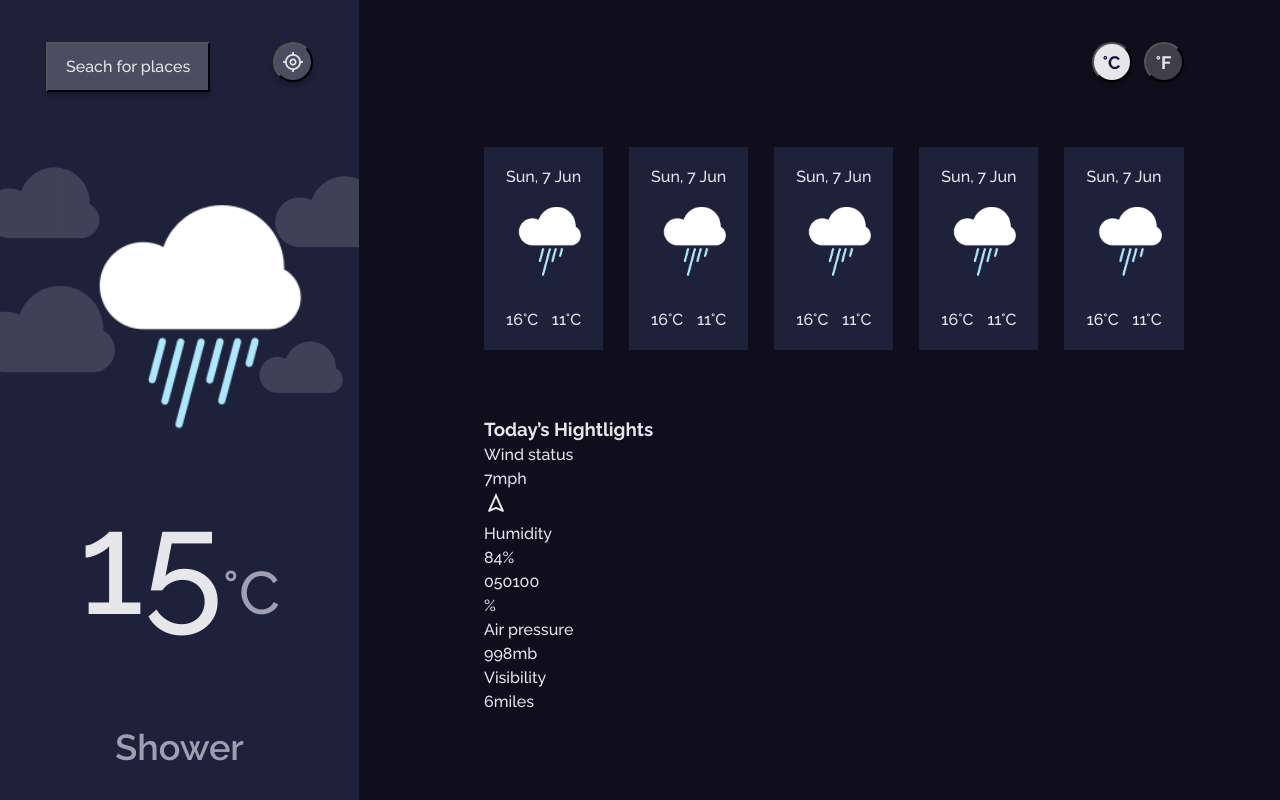
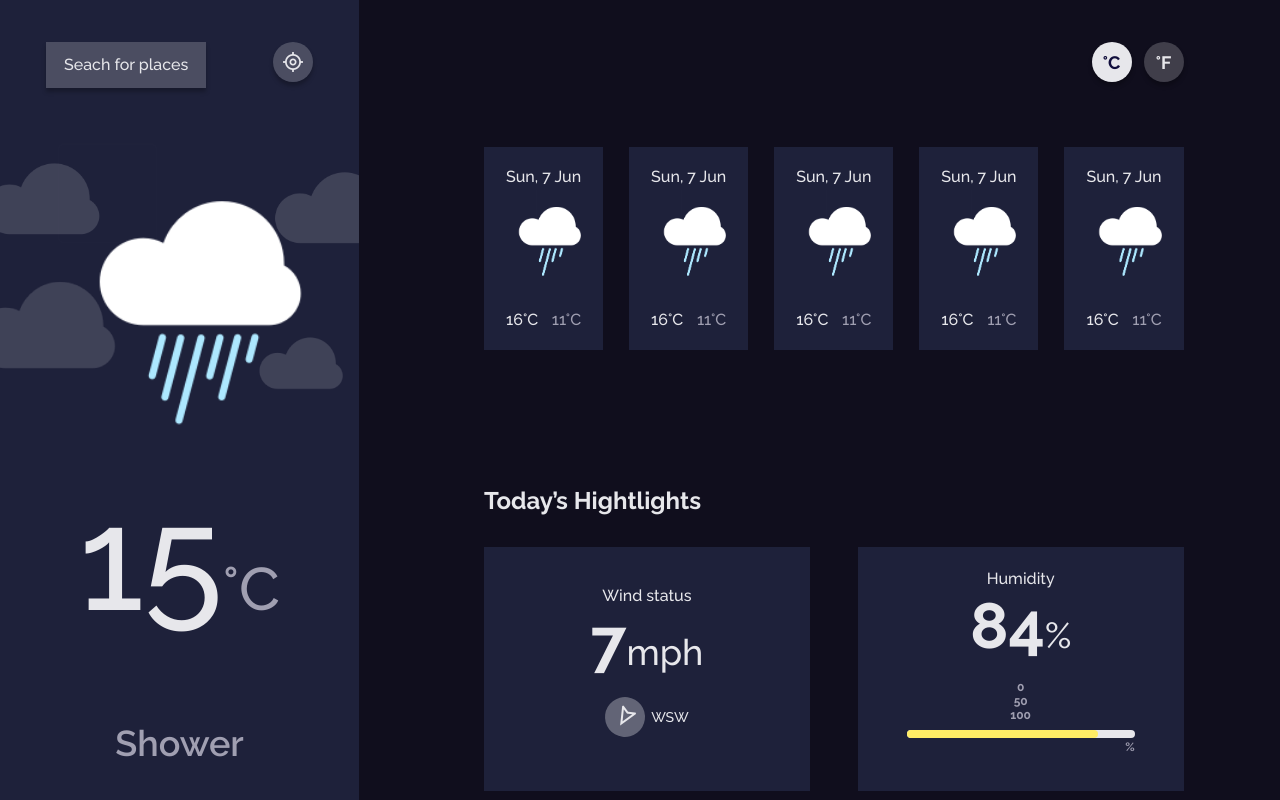
Before and after one commit to troitsky/Weather-App, a React (Vite) app in the folder Weather App/: page / in a window 1280 px wide. Shown: the top 800 px of the page. Built offline with nearby package versions, Linux system fonts and the light colour scheme.

Commit message:
finished desktop css

```diff
--- a/Weather App/src/App.css
+++ b/Weather App/src/App.css
@@ -19,6 +19,7 @@ body {
 
 .side_panel {
     flex: 0 1 32%;
+    display: flex;
     min-width: 359px;
     padding: 42px 46px;
     position: relative;
@@ -31,11 +32,13 @@ body {
     display: flex;
     justify-content: space-between;
     text-align: center;
+    position: relative;
 
 }
 
 button {
     color: inherit;
+    border-style: none;
 }
 
 .btn_search_location {
@@ -174,20 +177,166 @@ button {
 .forecast_minmax {
     display: flex;
     justify-content: space-between;
+    color: #E7E7EB;
  }
-.forecast_max_temp { }
-.forecast_min_temp { }
-.weather_highlights_title { }
-.weather_highlights_part { }
-.highligt_card { }
-.highlight_title { }
-.highlight_figure { }
-.highlight_unit { }
-.wind_direction_part { }
-.wind_direction_bg { }
-.wind_direction_text { }
-.humidity_meter_part { }
-.humidity_value_marker { }
-.humidity_meter_bar { }
-.humidity_meter_bg { }
-.humidity_value_unit { }
+
+.forecast_min_temp {
+    color:#A09FB1
+}
+.weather_highlights_title {
+    font-weight: 700;
+    font-size: 24px;
+    line-height: 28px;
+    margin-top: 72px;
+    margin-bottom: 32px;
+}
+.weather_highlights_part {
+    display: flex;
+    flex-wrap: wrap;
+    gap: 48px;
+    justify-content: space-between;
+ }
+.highligt_card {
+    flex: 1 1 calc(50% - 48px);
+    padding-top: 22px;
+    padding-bottom: 37px;
+    display: flex;
+    flex-direction: column;
+    justify-content: center;
+    align-items: center;
+    text-align: center;
+    background: #1E213A;
+
+}
+.highlight_title {
+    font-size: 16px;
+    line-height: 19px;
+    color: #E7E7EB;
+}
+.highlight_figure {
+    font-weight: 700;
+    font-size: 64px;
+    line-height: 75px;
+    color: #E7E7EB;
+    padding-bottom: 17px;
+ }
+.highlight_unit {
+    font-weight: 500;
+    font-size: 36px;
+    line-height: 42px;
+}
+.wind_direction_part {
+    display: flex;
+    align-items: center;
+    gap: 6px;
+}
+.wind_direction_bg {
+    width: 40px;
+    height: 40px;
+    border-radius: 50%;
+    background: rgba(255, 255, 255, 0.3);
+    transform: rotate(-150deg);
+    display: flex;
+    justify-content: center;
+    align-items: center;
+}
+.wind_direction_text {
+    font-size: 14px;
+    line-height: 16px;
+}
+.humidity_meter_part {
+    width: 100%;
+    padding: 0 49px;
+    position: relative;
+ }
+.markers_row {
+    display: flex;
+    justify-content: space-between;
+
+}
+.humidity_value_marker, .humidity_value_unit {
+    font-weight: 700;
+    font-size: 12px;
+    line-height: 14px;
+    color: #A09FB1;
+}
+.humidity_meter_bar {
+    width: 84%;
+    background: #FFEC65;
+    border-radius: 80px;
+    height: 8px;
+    top: 8px;
+    position: relative;
+ }
+.humidity_meter_bg {
+    width: 100%;
+    background: #E7E7EB;
+    border-radius: 80px;
+    height: 8px;
+}
+.humidity_value_unit {
+    margin-top: 2px;
+    float: right;
+}
+
+/* sidemenu search variant */
+
+.side_top_search_section {
+    display: flex;
+    gap: 12px;
+    position: relative;
+    flex-wrap: wrap;
+}
+
+.side_close_icon {
+    align-self: flex-end;
+    top: -20px;
+    position: relative;
+    cursor: pointer;
+}
+
+.search_icon {
+    position: absolute;
+    color: #616475;
+    top: 15px;
+    left: 15px;
+}
+.location_input {
+    background-color: #1E213A;
+    border: 1px solid #E7E7EB;
+    padding: 14px 0;
+    padding-left: 50px;
+    font-size: 16px;
+    line-height: 19px;
+    color: #616475;
+}
+.location_input:focus {
+    color: #E7E7EB;
+}
+.btn_search {
+    background: #3C47E9;
+    padding: 14px 19px;
+    border-style: none;
+ }
+.search_results {
+    list-style: none;
+    margin-left: 0;
+    margin:0;
+    padding: 0;
+    text-indent: 0;
+    list-style-type: 0;
+    text-align: left;
+    margin-top: 58px;
+ }
+.search_result {
+    display: flex;
+    align-items: center;
+    padding: 23px 12px;
+    justify-content: space-between;
+    border: 1px solid transparent;
+    cursor: pointer;
+}
+
+.search_result:hover {
+  border: 1px solid #616475;
+}
--- a/Weather App/src/App.jsx
+++ b/Weather App/src/App.jsx
@@ -5,108 +5,129 @@ function App() {
   const [count, setCount] = useState(0)
 
   return (
-    <div class="App">
-      <div class="side_panel">
-        <div class='side_top_section'>
-          <button class="btn_search_location">Seach for places</button>
-          <button class="btn_circle get_user_location"><span class="material-symbols-outlined">my_location</span></button>
+    <div className="App">
+      <div className="side_panel">
+
+        {/* side panel info mode (deafult) */}
+        <div className='side_top_section'>
+          <button className="btn_search_location">Seach for places</button>
+          <button className="btn_circle get_user_location"><span className="material-symbols-outlined">my_location</span></button>
         </div>
-        <div class='weather_illustration_part'>
-          <img src="Cloud-background.png" class="weather_illustration_bg" alt="" />
-          <img src="/HeavyRain.png" alt="" class="weather_illustration_img" />
+        <div className='weather_illustration_part'>
+          <img src="Cloud-background.png" className="weather_illustration_bg" alt="" />
+          <img src="/HeavyRain.png" alt="" className="weather_illustration_img" />
         </div>
-        <p class="temprature_figure">15<span class='temp_unit'>°C</span></p>
-        <p class="weather_description">Shower</p>
-        <div class="side_lower_date">
-          <p class='displayed_weather_day'>Today</p>
-          <span className='date_divider'>•</span>
-          <p class='displayed_weather_date'>Fri, 5 Jun</p>
+        <p className="temprature_figure">15<span className='temp_unit'>°C</span></p>
+        <p className="weather_description">Shower</p>
+        <div className="side_lower_date">
+          <p className='displayed_weather_day'>Today</p>
+          <span classNameName='date_divider'>•</span>
+          <p className='displayed_weather_date'>Fri, 5 Jun</p>
         </div>
-        <p class="displayed_weather_location"><span class="material-symbols-outlined">location_on</span>Helsinki</p>
+        <p className="displayed_weather_location"><span className="material-symbols-outlined">location_on</span>Helsinki</p>
+
+      {/* side panel info mode (search mode) */}
+      {/* <span class="side_close_icon material-symbols-outlined">close</span>
+      <div className='side_top_search_section'>
+          <span class="search_icon material-symbols-outlined">search</span>
+          <input type="text" className='location_input' placeholder='search for places' />
+          <button className="btn_search">Search</button>
       </div>
-      <main class="weather_details">
-        <div class="main_container">
-          <div class="unit_selection_btns">
-            <button class='btn_circle btn_unit_selection'>°C</button>
-            <button class='btn_circle btn_unit_selection'>°F</button>
+      <ul className="search_results">
+        <li className="search_result">london<span class="material-symbols-outlined">navigate_next</span></li>
+        <li className="search_result">london<span class="material-symbols-outlined">navigate_next</span></li>
+        <li className="search_result">london<span class="material-symbols-outlined">navigate_next</span></li>
+      </ul> */}
+
+      </div>
+
+
+
+      <main className="weather_details">
+        <div className="main_container">
+          <div className="unit_selection_btns">
+            <button className='btn_circle btn_unit_selection'>°C</button>
+            <button className='btn_circle btn_unit_selection'>°F</button>
           </div>
-          <div class="five_days_forecast_part">
-            <div class="weather_sm_card">
-              <p class="forecast_day">Sun, 7 Jun</p>
-              <img src="/LightRain.png" alt="" class='forecast_sm_img'/>
-              <div class="forecast_minmax">
-                <p class="forecast_max_temp">16°C</p>
-                <p class="forecast_min_temp">11°C</p>
+          <div className="five_days_forecast_part">
+            <div className="weather_sm_card">
+              <p className="forecast_day">Sun, 7 Jun</p>
+              <img src="/LightRain.png" alt="" className='forecast_sm_img'/>
+              <div className="forecast_minmax">
+                <p className="forecast_max_temp">16°C</p>
+                <p className="forecast_min_temp">11°C</p>
               </div>
             </div>
-            <div class="weather_sm_card">
-              <p class="forecast_day">Sun, 7 Jun</p>
-              <img src="/LightRain.png" alt="" class='forecast_sm_img'/>
-              <div class="forecast_minmax">
-                <p class="forecast_max_temp">16°C</p>
-                <p class="forecast_min_temp">11°C</p>
+            <div className="weather_sm_card">
+              <p className="forecast_day">Sun, 7 Jun</p>
+              <img src="/LightRain.png" alt="" className='forecast_sm_img'/>
+              <div className="forecast_minmax">
+                <p className="forecast_max_temp">16°C</p>
+                <p className="forecast_min_temp">11°C</p>
               </div>
             </div>
-            <div class="weather_sm_card">
-              <p class="forecast_day">Sun, 7 Jun</p>
-              <img src="/LightRain.png" alt="" class='forecast_sm_img'/>
-              <div class="forecast_minmax">
-                <p class="forecast_max_temp">16°C</p>
-                <p class="forecast_min_temp">11°C</p>
+            <div className="weather_sm_card">
+              <p className="forecast_day">Sun, 7 Jun</p>
+              <img src="/LightRain.png" alt="" className='forecast_sm_img'/>
+              <div className="forecast_minmax">
+                <p className="forecast_max_temp">16°C</p>
+                <p className="forecast_min_temp">11°C</p>
               </div>
             </div>
-            <div class="weather_sm_card">
-              <p class="forecast_day">Sun, 7 Jun</p>
-              <img src="/LightRain.png" alt="" class='forecast_sm_img'/>
-              <div class="forecast_minmax">
-                <p class="forecast_max_temp">16°C</p>
-                <p class="forecast_min_temp">11°C</p>
+            <div className="weather_sm_card">
+              <p className="forecast_day">Sun, 7 Jun</p>
+              <img src="/LightRain.png" alt="" className='forecast_sm_img'/>
+              <div className="forecast_minmax">
+                <p className="forecast_max_temp">16°C</p>
+                <p className="forecast_min_temp">11°C</p>
               </div>
             </div>
-            <div class="weather_sm_card">
-              <p class="forecast_day">Sun, 7 Jun</p>
-              <img src="/LightRain.png" alt="" class='forecast_sm_img'/>
-              <div class="forecast_minmax">
-                <p class="forecast_max_temp">16°C</p>
-                <p class="forecast_min_temp">11°C</p>
+            <div className="weather_sm_card">
+              <p className="forecast_day">Sun, 7 Jun</p>
+              <img src="/LightRain.png" alt="" className='forecast_sm_img'/>
+              <div className="forecast_minmax">
+                <p className="forecast_max_temp">16°C</p>
+                <p className="forecast_min_temp">11°C</p>
               </div>
             </div>
           </div>
-            <h3 class='weather_highlights_title'>Today’s Hightlights</h3>
-            <div class="weather_highlights_part">
+            <h3 className='weather_highlights_title'>Today’s Hightlights</h3>
+            <div className="weather_highlights_part">
 
-              <div class="highligt_card">
-                <p class="highlight_title">Wind status</p>
-                <p class="highlight_figure">7<span class='highlight_unit'>mph</span></p>
-                <div class="wind_direction_part">
-                  <div class="wind_direction_bg">
-                  <span class="material-symbols-outlined">navigation</span>
+              <div className="highligt_card">
+                <p className="highlight_title">Wind status</p>
+                <p className="highlight_figure">7<span className='highlight_unit'>mph</span></p>
+                <div className="wind_direction_part">
+                  <div className="wind_direction_bg">
+                  <span className="material-symbols-outlined">navigation</span>
                   </div>
-                  <p class='wind_direction_text'></p>
+                  <p className='wind_direction_text'>WSW</p>
                 </div>
               </div>
 
-              <div class="highligt_card">
-                <p class="highlight_title">Humidity</p>
-                <p class="highlight_figure">84<span class='highlight_unit'>%</span></p>
-                <div class="humidity_meter_part">
-                  <span class='humidity_value_marker'>0</span>
-                  <span class='humidity_value_marker'>50</span>
-                  <span class='humidity_value_marker'>100</span>
-                  <div class="humidity_meter_bar"></div>
-                  <div class="humidity_meter_bg"></div>
-                  <span class='humidity_value_unit'>%</span>
+              <div className="highligt_card">
+                <p className="highlight_title">Humidity</p>
+                <p className="highlight_figure">84<span className='highlight_unit'>%</span></p>
+                <div className="humidity_meter_part">
+                  <div classNameName="markers_row">
+                    <p className='humidity_value_marker'>0</p>
+                    <p className='humidity_value_marker'>50</p>
+                    <p className='humidity_value_marker'>100</p>
+                  </div>
+                  <div className="humidity_meter_bar"></div>
+                  <div className="humidity_meter_bg"></div>
+                  <span className='humidity_value_unit'>%</span>
                 </div>
               </div>
 
-              <div class="highligt_card">
-                <p class="highlight_title">Air pressure</p>
-                <p class="highlight_figure">998<span class='highlight_unit'>mb</span></p>
+              <div className="highligt_card">
+                <p className="highlight_title">Air pressure</p>
+                <p className="highlight_figure">998<span className='highlight_unit'>mb</span></p>
               </div>
 
-              <div class="highligt_card">
-                <p class="highlight_title">Visibility</p>
-                <p class="highlight_figure">6<span class='highlight_unit'>miles</span></p>
+              <div className="highligt_card">
+                <p className="highlight_title">Visibility</p>
+                <p className="highlight_figure">6,4 <span className='highlight_unit'>miles</span></p>
               </div>
 
             </div>
```
